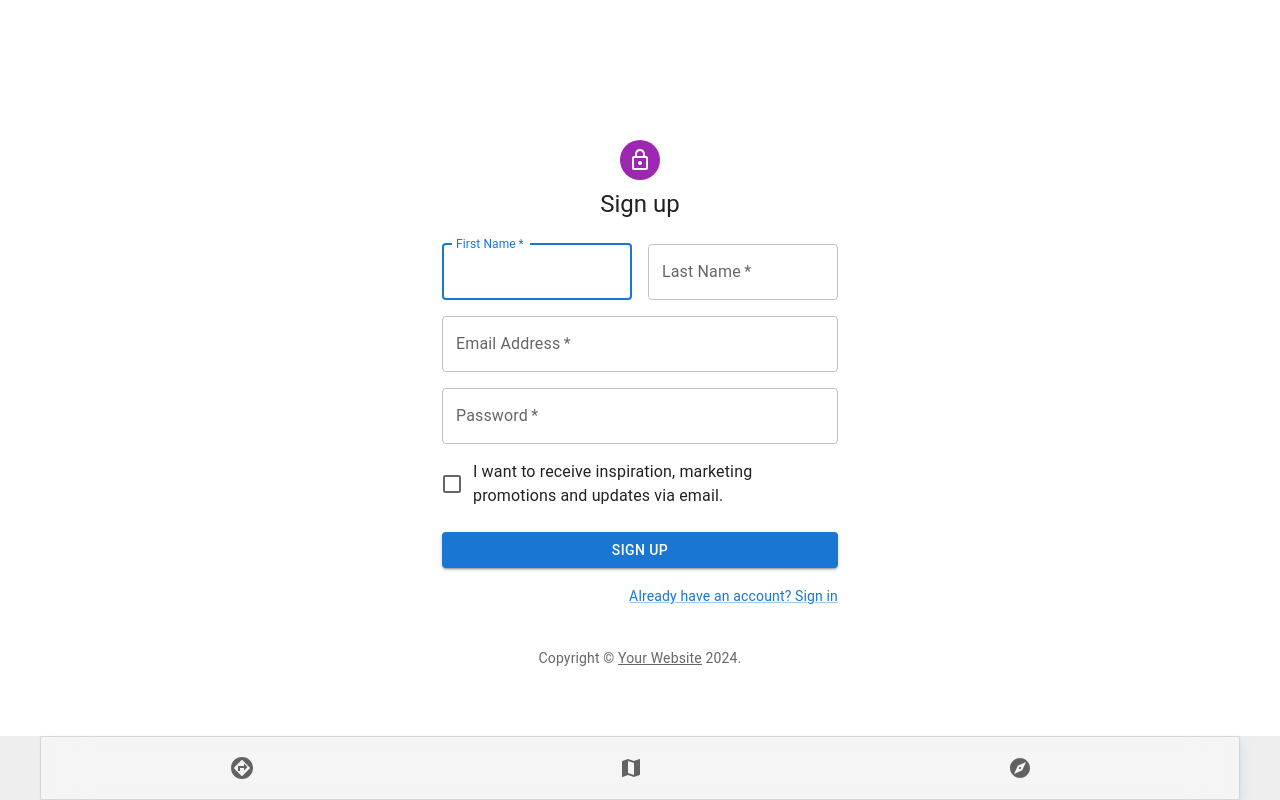
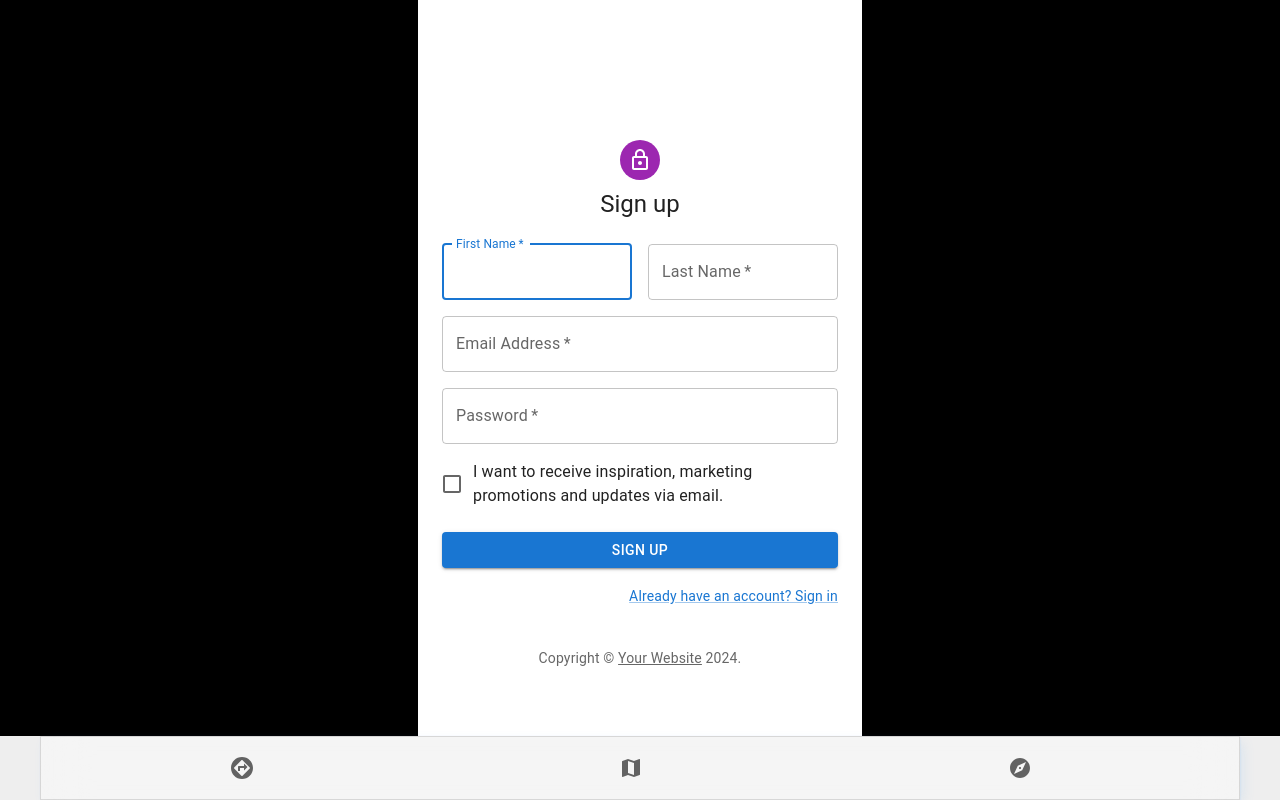
Before and after one commit to GwanSuNi/WeMeet_Project, a React (Create React App) app in the folder WeMeet/src/main/wemeet_front/: page / in a window 1280 px wide. Built offline with nearby package versions, Linux system fonts and the light colour scheme.

Commit message:
Improve: 레이아웃에 반응형 살짝 추가
TODO: 완벽하게 더 안늘어나게 마무리해야함

```diff
--- a/WeMeet/src/main/wemeet_front/src/components/SignUp.tsx
+++ b/WeMeet/src/main/wemeet_front/src/components/SignUp.tsx
@@ -45,7 +45,8 @@ export default function SignUp() {
                 display: 'flex',
                 flexDirection: 'column',
                 justifyContent: 'center',
-                minHeight: "calc(100vh - 64px)"
+                minHeight: "calc(100vh - 64px)",
+                backgroundColor: "white"
             }}>
                 <CssBaseline />
                 <Box
--- a/WeMeet/src/main/wemeet_front/src/components/StickyFooter.tsx
+++ b/WeMeet/src/main/wemeet_front/src/components/StickyFooter.tsx
@@ -35,6 +35,7 @@ export default function StickyFooter() {
                 <CssBaseline />
                 <Box
                     component="footer"
+                    maxWidth="xs"
                     sx={{
                         py: 0,
                         px: 0,
--- a/WeMeet/src/main/wemeet_front/src/layout/MainLayout.tsx
+++ b/WeMeet/src/main/wemeet_front/src/layout/MainLayout.tsx
@@ -5,17 +5,20 @@ import React from "react";
 
 export default function MainLayout(props: { children: React.ReactNode }) {
     return (
-        <>
-            <Box
-                sx={{
+        <Box sx={{
+            '@media (min-width: 1080px)' : {
+                backgroundColor:"black"}
+        }}>
+            <main
+                style={{
                     display: 'flex',
                     flexDirection: 'column',
                     minHeight: 'calc(100vh - 64px)', // - 연산자 앞뒤로 공백 안주면 계산안됨 ㅋㅋ
                 }}
             >
                 {props.children}
-            </Box>
+            </main>
             <StickyFooter/>
-        </>
+        </Box>
     );
 }
```
